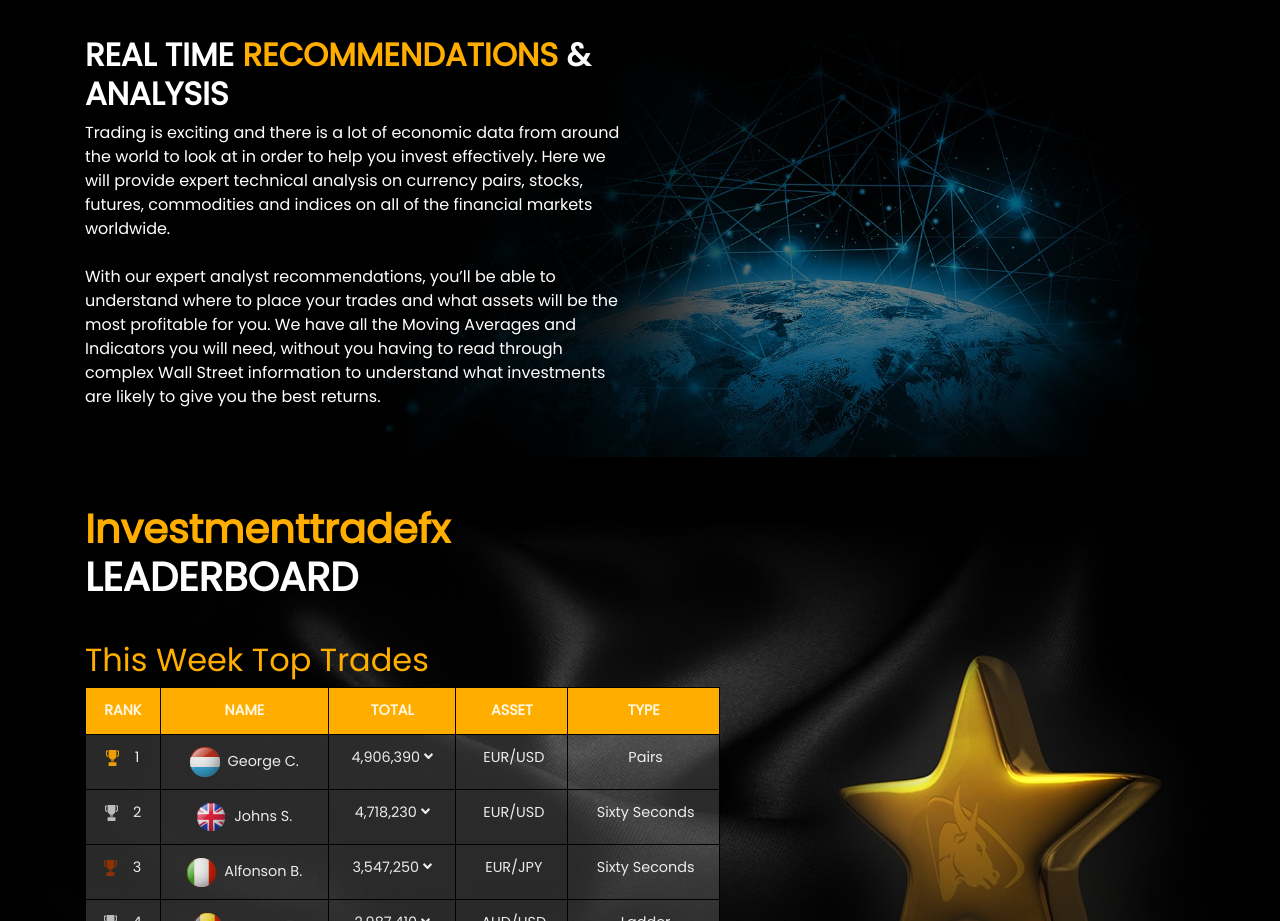
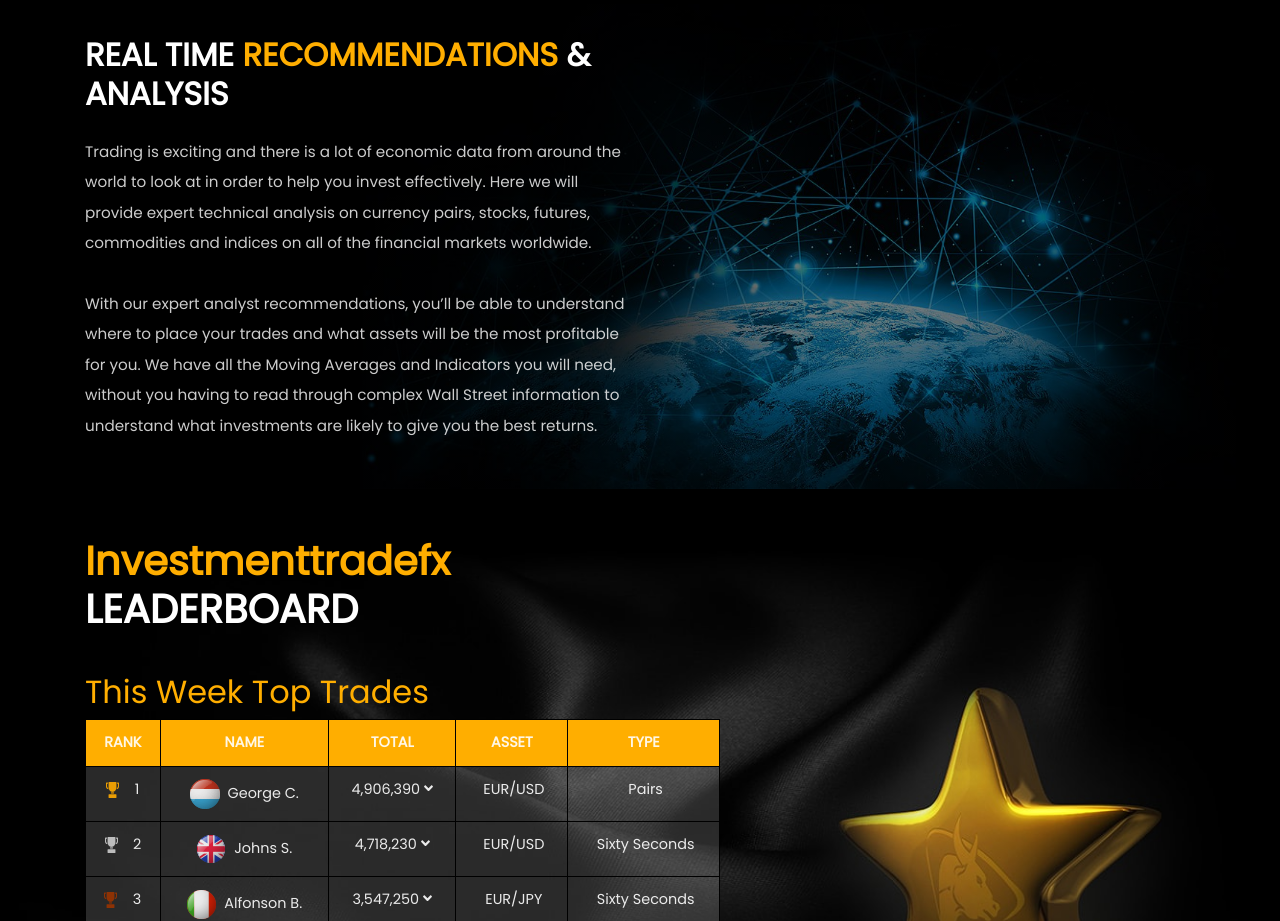
Before and after one commit to Achilles45/supreme-investment, a Vue app: page / in a window 1280 px wide. Shown: the part 2780-3701 px from the top of the page. Built offline with nearby package versions, Linux system fonts and the light colour scheme.

Commit message:
Third commit for bitcoin

```diff
--- a/src/components/Analysis.vue
+++ b/src/components/Analysis.vue
@@ -33,6 +33,12 @@
         .span{
             color: $secondary-color;
         }
+        p{
+            font-size: .95rem;
+            padding-top: 1rem;
+            line-height: 2;
+            opacity: .8;
+        }
     }
 }
 
--- a/src/views/Trading.vue
+++ b/src/views/Trading.vue
@@ -58,7 +58,7 @@
         p{
             font-size: .9rem;
             line-height: 1.9;
-            opacity: .9;
+            opacity: .8;
         }
         .span{
             color: $secondary-color;
```
